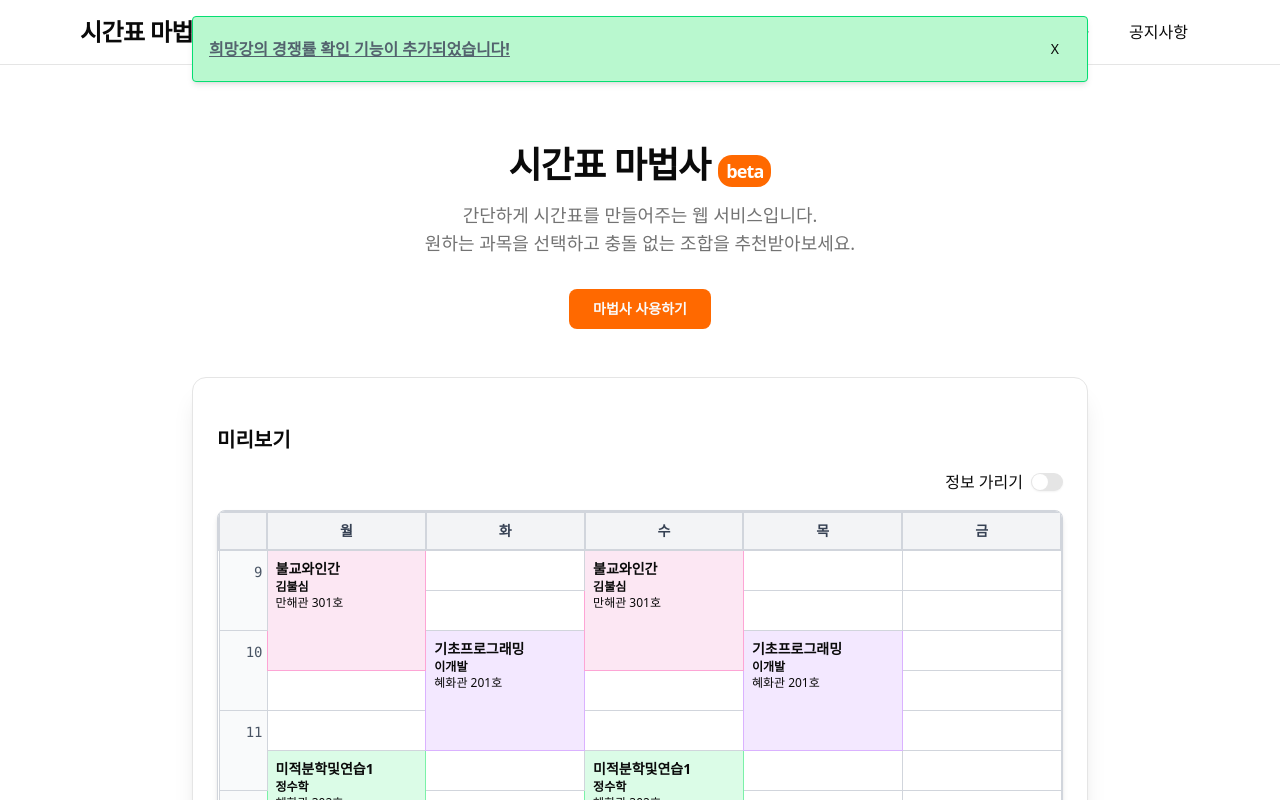
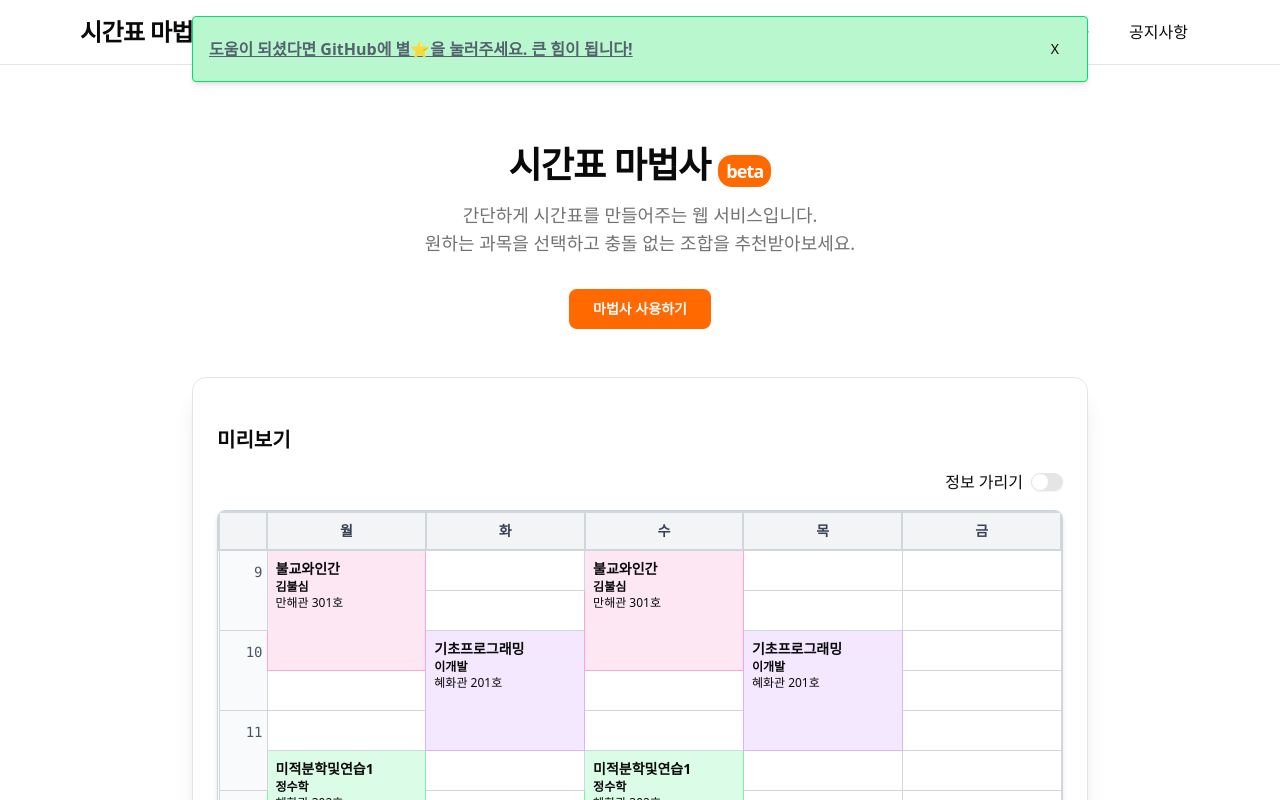
Before and after one commit to karpitony/timetable-wizard, a Next.js app: page / in a window 1280 px wide. Shown: the top 800 px of the page. Built offline with nearby package versions, Linux system fonts and the light colour scheme.

Commit message:
chore: 깃허브 스타 안내메시지 추가

```diff
--- a/app/layout.tsx
+++ b/app/layout.tsx
@@ -37,7 +37,10 @@ export default function RootLayout({
         className={`${geistSans.variable} ${geistMono.variable} antialiased`}
       >
         <Header />
-        <NoticeAlert message="희망강의 경쟁률 확인 기능이 추가되었습니다!" />
+        <NoticeAlert
+          message="도움이 되셨다면 GitHub에 별⭐️을 눌러주세요. 큰 힘이 됩니다!"
+          href="https://github.com/karpitony/timetable-wizard"
+        />
         <main>
           {children}
         </main>
--- a/components/NoticeAlert.tsx
+++ b/components/NoticeAlert.tsx
@@ -4,9 +4,9 @@ import { useEffect, useState } from "react";
 import Link from "next/link";
 import { Button } from "@/components/ui/button";
 
-const STORAGE_KEY = "noticeHidden_2025_07_22";
+const STORAGE_KEY = "noticeHidden_2025_08_01";
 
-export default function NoticeAlert({ message }: { message: string }) {
+export default function NoticeAlert({ message, href }: { message: string, href?: string }) {
   const [hidden, setHidden] = useState(true);
 
   useEffect(() => {
@@ -25,7 +25,7 @@ export default function NoticeAlert({ message }: { message: string }) {
   return (
     <div className="fixed top-4 left-1/2 -translate-x-1/2 max-w-4xl w-full bg-green-200 border border-green-400 p-2 md:p-4 rounded shadow-md flex justify-between items-center z-50">
       <Link
-        href="/notice"
+        href={href || "/notice"}
         className="flex-1 pr-1 text-gray-600 underline text-sm md:text-base font-semibold hover:text-gray-800 animate-pulse"
         onClick={handleClose}
       >
```
